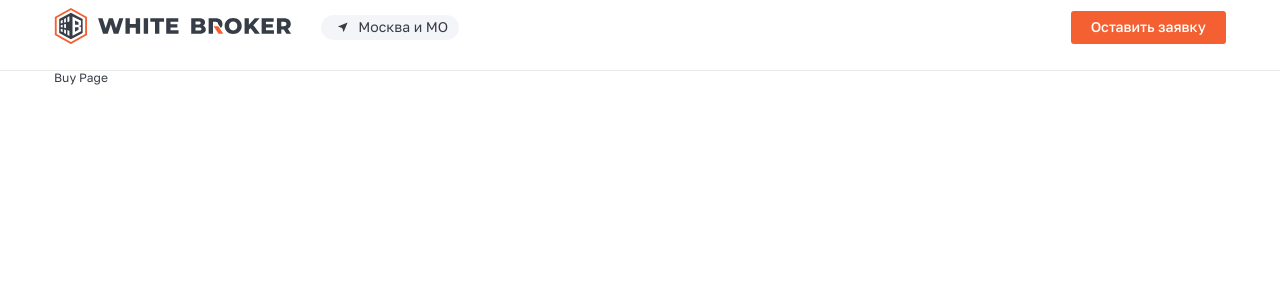
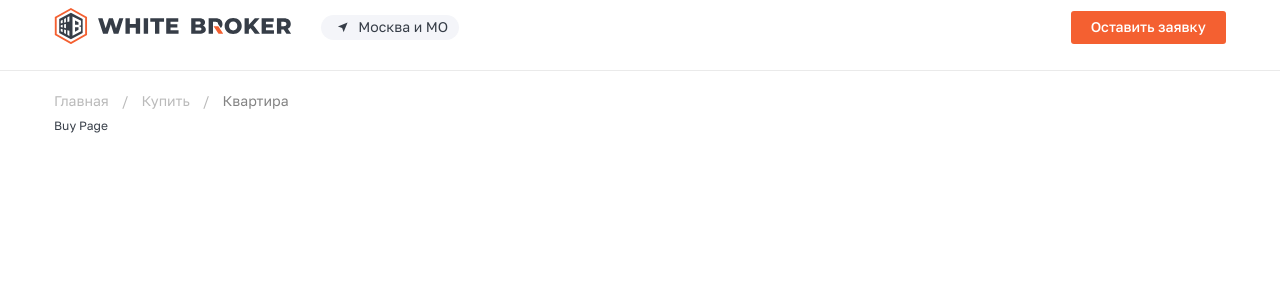
Before and after one commit to ilya-vikt/white-broker, a Vue app: page / in a window 1280 px wide. Shown: the top 300 px of the page. Built offline with nearby package versions, Linux system fonts and the light colour scheme; no server answers.

Commit message:
add breadcrumbs

```diff
--- a/src/assets/styles/colors.scss
+++ b/src/assets/styles/colors.scss
@@ -6,4 +6,6 @@
   --cl-primary: #f46031;
   --cl-border: #eaeaea;
   --cl-overlay: rgba(0, 0, 0, 0.3);
+  --cl-crumb: #bababa;
+  --cl-last-crumb: #838383;
 }
--- a/src/layouts/DefaultLayout.vue
+++ b/src/layouts/DefaultLayout.vue
@@ -1,8 +1,31 @@
 <script setup lang="ts">
+import AppBreadcrumbs from '@/share/components/AppBreadcrumbs/AppBreadcrumbs.vue';
 import MainHeader from '@/share/components/headers/MainHeader/MainHeader.vue';
+import { useBreakpoints } from '@/share/composables/useBreakpoints';
+
+const { isCompact } = useBreakpoints();
 </script>
+
 <template>
   <MainHeader />
+  <AppBreadcrumbs
+    v-if="!isCompact"
+    class="container"
+    :crumbs="[
+      {
+        caption: 'Главная',
+        href: '/'
+      },
+      {
+        caption: 'Купить',
+        href: '/'
+      },
+      {
+        caption: 'Квартира',
+        href: '/'
+      }
+    ]"
+  />
   <main>
     <slot />
   </main>
--- /dev/null
+++ b/src/share/components/AppBreadcrumbs/AppBreadcrumbs.vue
@@ -0,0 +1,29 @@
+<script setup lang="ts">
+import { computed } from 'vue';
+import { RouterLink } from 'vue-router';
+
+const props = defineProps<{
+  crumbs: {
+    href: string;
+    caption: string;
+  }[];
+}>();
+
+const crumbsList = computed(() => props.crumbs.slice(0, -1));
+const lastCrumb = computed(() => props.crumbs[props.crumbs.length - 1]);
+</script>
+
+<template>
+  <ul class="breadcrumbs">
+    <li v-for="crumbItem in crumbsList" :key="crumbItem.caption" class="breadcrumbs__item">
+      <RouterLink class="breadcrumbs__crumb lnk" :to="crumbItem.href">
+        {{ crumbItem.caption }}
+      </RouterLink>
+    </li>
+    <li class="breadcrumbs__item">
+      <span class="breadcrumbs__crumb">{{ lastCrumb.caption }}</span>
+    </li>
+  </ul>
+</template>
+
+<style scoped lang="scss" src="./appBreadcrumbs.scss"></style>
--- /dev/null
+++ b/src/share/components/AppBreadcrumbs/appBreadcrumbs.scss
@@ -0,0 +1,25 @@
+.breadcrumbs {
+  display: flex;
+  padding-top: 17px;
+  padding-bottom: 5px;
+  font-size: 14px;
+
+  &__item {
+    color: var(--cl-crumb);
+
+    &:not(:last-child)::after {
+      content: '/';
+      display: inline-block;
+      padding: 0 13px;
+    }
+
+    &:last-child {
+      color: var(--cl-last-crumb);
+    }
+  }
+
+  &__crumb {
+    padding: 5px 0;
+    display: inline-block;
+  }
+}
```
